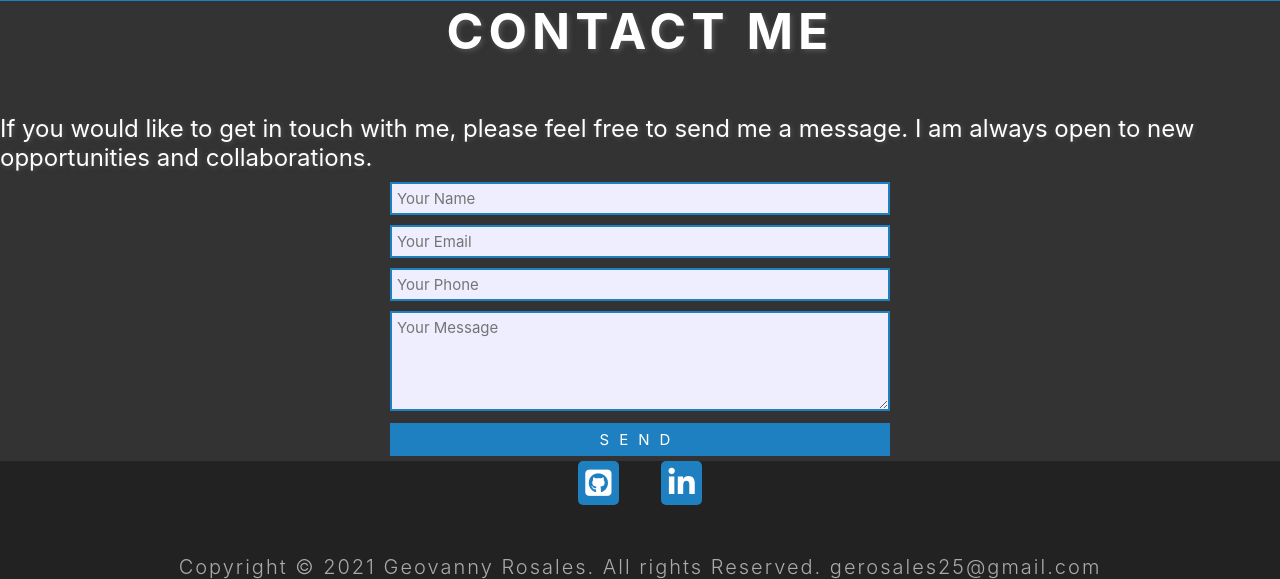
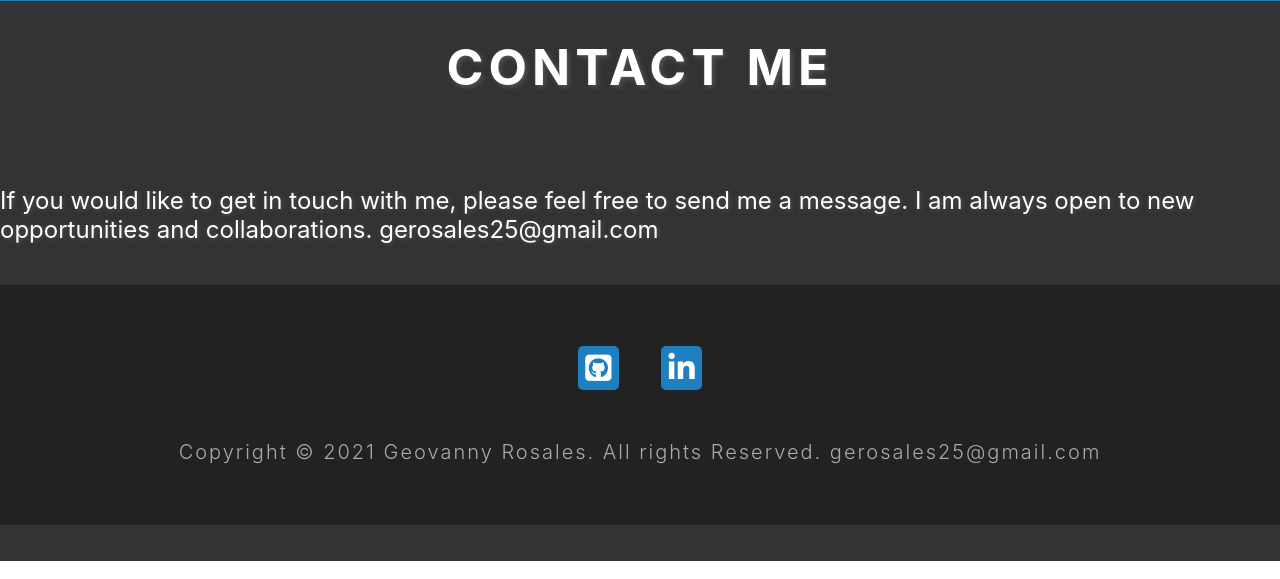
Before and after one commit to GeoRosa2019/NewWebpagewithJS, a PHP site: page / in a window 1280 px wide. Shown: the part 2788-3367 px from the top of the page. Run offline with PHP 8.4, Linux system fonts and the light colour scheme.

Commit message:
Update removing php form

```diff
--- a/index.html
+++ b/index.html
@@ -132,9 +132,9 @@
     <h1 class="section-4-heading">Contact Me</h1>
     <p class="section-4-paragraph">
       If you would like to get in touch with me, please feel free to send me a message. I am always open to new
-      opportunities and collaborations.
+      opportunities and collaborations. gerosales25@gmail.com
     </p>
-    <form action="contact.php" class="contact-form">
+    <!--<form action="contact.php" class="contact-form">
       <form action="mailto:geovannyrosales5@gmail.com" method="post" enctype="text/plain">
         <input type="text" class="contact-form-text" id="name" placeholder="Your Name" name="name" value="" />
         <input type="email" class="contact-form-text" id="email" placeholder="Your Email" name="email" value="" />
@@ -142,7 +142,7 @@
         <textarea class="contact-form-text" name="message" placeholder="Your Message"></textarea>
         <input type="submit" id="submit" class="contact-form-btn" value="SEND" />
       </form>
-    </form>
+    </form> -->
     <!--End of Section 4-->
     <!--Section 5-->
     <footer class="section-5 center">
--- a/style.css
+++ b/style.css
@@ -250,7 +250,6 @@ html {
   /*font-family: system-ui, -apple-system, BlinkMacSystemFont, 'Segoe UI', Roboto, Oxygen, Ubuntu, Cantarell, 'Open Sans', 'Helvetica Neue', sans-serif;
   */
   font-weight: 400;
-  text-shadow: 0.2rem 0.2rem 1rem #555;
   padding-bottom: 5rem;
 }
 
```
